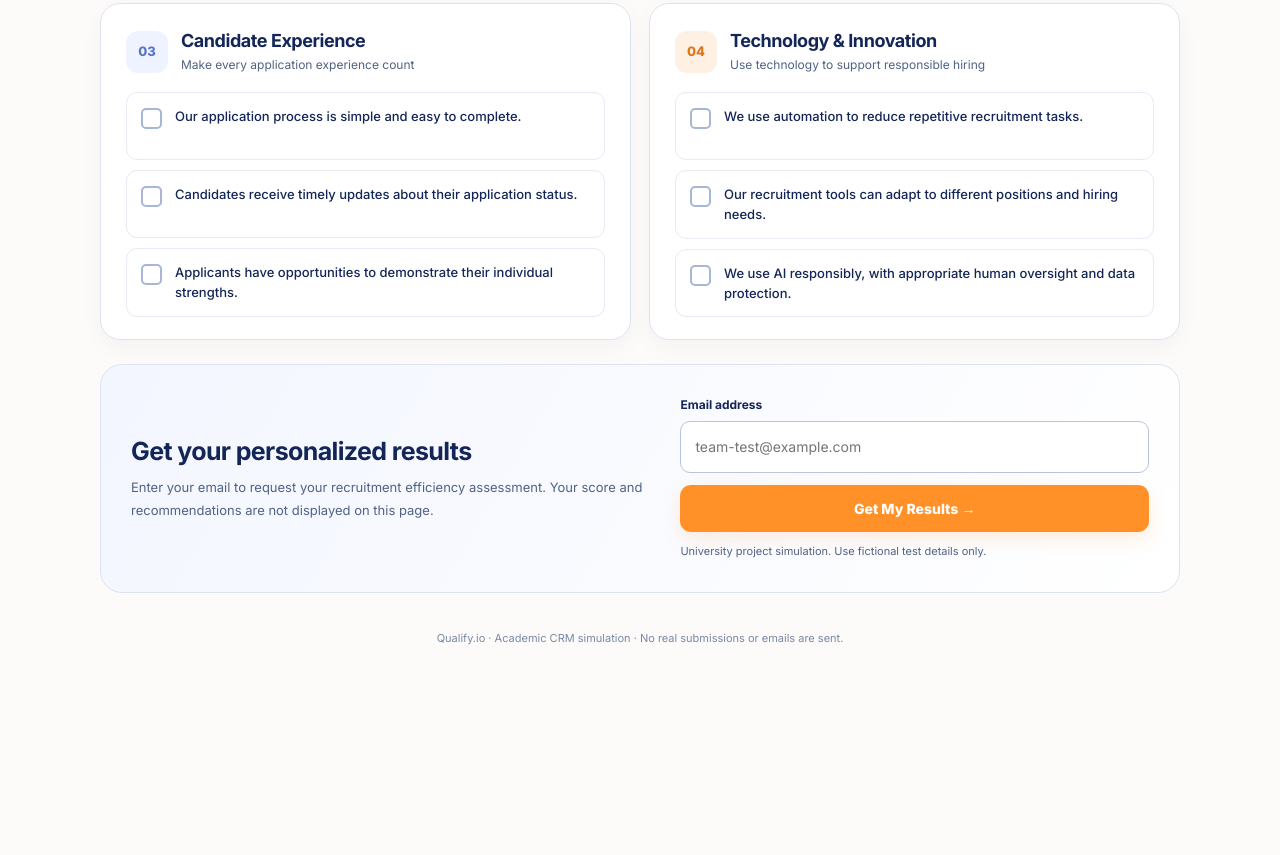
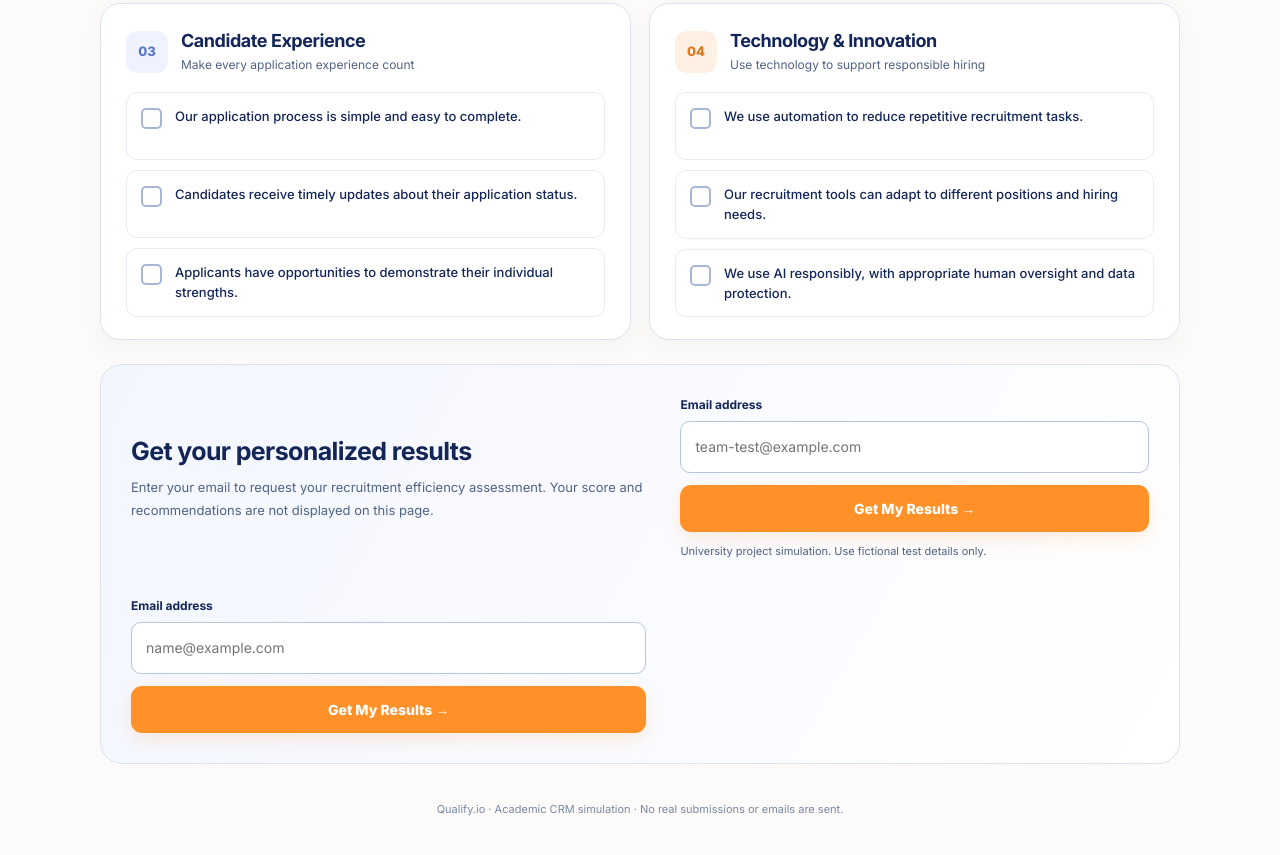
Before and after one commit to opsiblex/qualify-io, a plain HTML site: page recruitment-efficiency-checklist.html in a window 1280 px wide. Shown: the part 779-1634 px from the top of the page. Before the commit the page ends 1516 px from the top, so only its background shows below. Drawn offline with Linux system fonts and the light colour scheme.

Commit message:
Update recruitment-efficiency-checklist.html

```diff
--- a/recruitment-efficiency-checklist.html
+++ b/recruitment-efficiency-checklist.html
@@ -93,6 +93,25 @@
         <p class="notice">University project simulation. Use fictional test details only.</p>
         <div id="confirmation" role="status" aria-live="polite">Thank you! Your assessment is complete. In the full service, your results would be sent by email. (Demo only — no email has been sent.)</div>
       </form>
+
+<form id="result-form"
+      action="https://aivise.hs-sites.com/recruitment-checklist-thank-you"
+      method="get">
+
+  <label class="field-label" for="email">Email address</label>
+
+  <input id="email"
+         type="email"
+         autocomplete="email"
+         placeholder="name@example.com"
+         required>
+
+  <button class="button" type="submit">
+    Get My Results →
+  </button>
+
+</form>
+
     </section>
     <footer>Qualify.io · Academic CRM simulation · No real submissions or emails are sent.</footer>
   </main>
```
